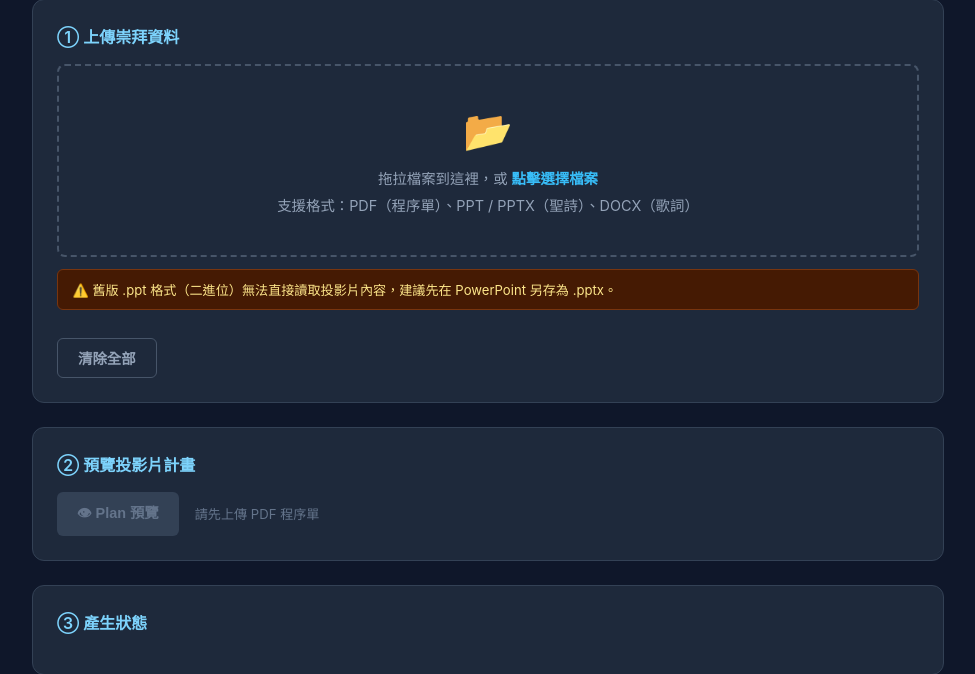
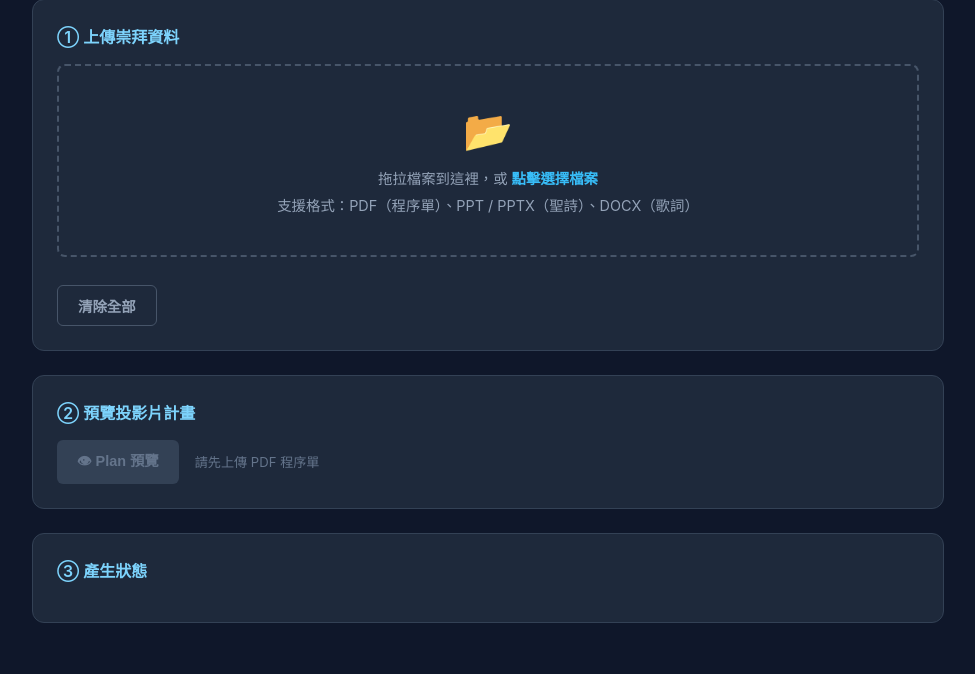
Before and after one commit to wiiiiiiitung/service_ppt, a Flask app: page / in a window 1280 px wide. Shown: the part 126-800 px from the top of the page, without its empty margins (152-1127 px from the left). Run offline with Flask 3, Linux system fonts and the light colour scheme; data that the repository does not hold is empty.

Commit message:
Allow .ppt uploads now that backend auto-converts via LibreOffice
The frontend was rejecting .ppt files with a "convert manually" toast,
but file_converter.convert_legacy already shells out to soffice on
upload. Drop the JS gate and the stale warning banner.

Co-Authored-By: Claude Opus 4.7 <noreply@anthropic.com>

```diff
--- a/templates/index.html
+++ b/templates/index.html
@@ -206,16 +206,6 @@
   .announce { background: #374151; color: #d1d5db; }
   .other    { background: #292524; color: #d6d3d1; }
 
-  .warning-box {
-    background: #451a03;
-    border: 1px solid #78350f;
-    border-radius: 6px;
-    padding: 0.6rem 0.9rem;
-    font-size: 0.82rem;
-    color: #fde68a;
-    margin-top: 0.75rem;
-  }
-
   /* Plan panel */
   .plan-item {
     display: flex;
@@ -313,10 +303,6 @@
       <p style="margin-top:0.4rem;">支援格式：PDF（程序單）、PPT / PPTX（聖詩）、DOCX（歌詞）</p>
     </div>
 
-    <div class="warning-box">
-      ⚠️ 舊版 .ppt 格式（二進位）無法直接讀取投影片內容，建議先在 PowerPoint 另存為 .pptx。
-    </div>
-
     <div id="file-list"></div>
 
     <div style="margin-top:0.75rem; display:flex; gap:0.5rem; flex-wrap:wrap;">
@@ -410,11 +396,6 @@ async function uploadFiles(fileList) {
   if (!fileList.length) return;
   const fd = new FormData();
   for (const f of fileList) {
-    const ext = f.name.split('.').pop().toLowerCase();
-    if (ext === 'ppt') {
-      toast('⚠ .ppt 無法直接讀取，請先轉換為 .pptx', 'warning');
-      continue;
-    }
     fd.append('files', f);
   }
 
```
